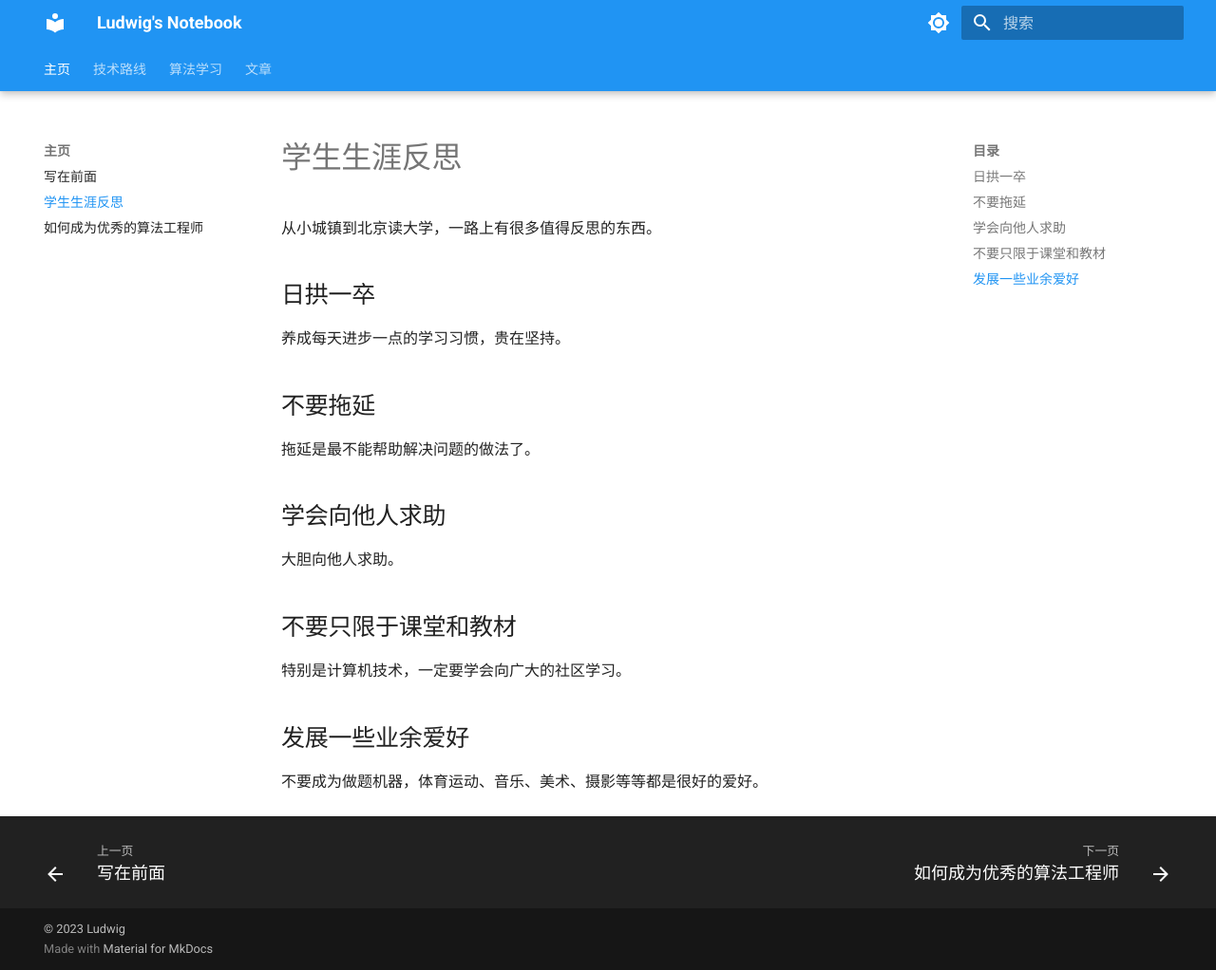
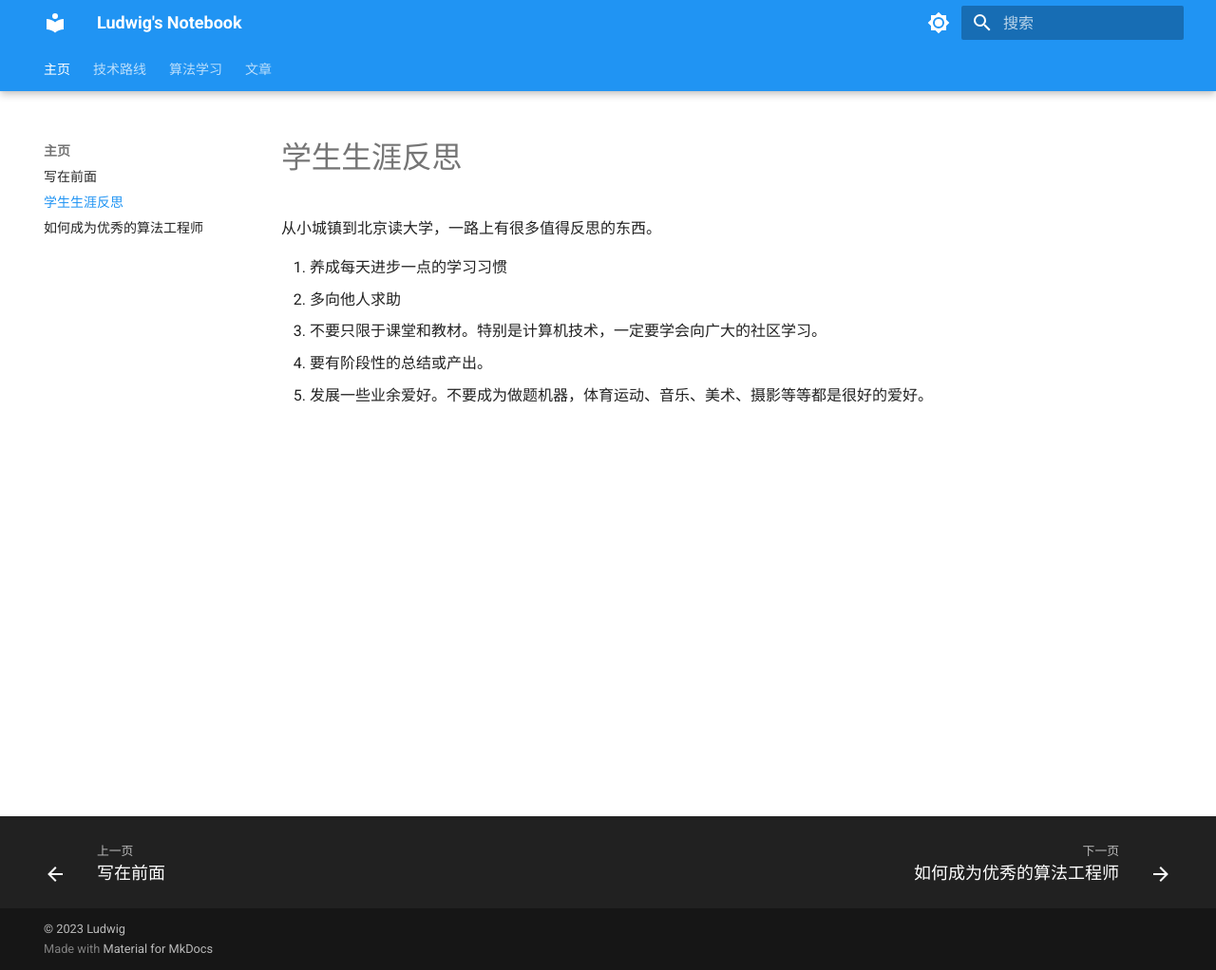
Before and after one commit to cs32963/Notebook, an MkDocs documentation site: the page built from docs/retrospect.md, in a window 1280 px wide and 1022 px high. Shown: the whole window at 95% size. Built offline with MkDocs 1.6.1 and Material for MkDocs 9.7.7, drawn with Linux system fonts in a browser that asks for light colours.

Commit message:
update retrospect

```diff
--- a/docs/retrospect.md
+++ b/docs/retrospect.md
@@ -2,22 +2,8 @@
 
 从小城镇到北京读大学，一路上有很多值得反思的东西。
 
-## 日拱一卒
-
-养成每天进步一点的学习习惯，贵在坚持。
-
-## 不要拖延
-
-拖延是最不能帮助解决问题的做法了。
-
-## 学会向他人求助
-
-大胆向他人求助。
-
-## 不要只限于课堂和教材
-
-特别是计算机技术，一定要学会向广大的社区学习。
-
-## 发展一些业余爱好
-
-不要成为做题机器，体育运动、音乐、美术、摄影等等都是很好的爱好。
+1. 养成每天进步一点的学习习惯
+2. 多向他人求助
+3. 不要只限于课堂和教材。特别是计算机技术，一定要学会向广大的社区学习。
+4. 要有阶段性的总结或产出。
+5. 发展一些业余爱好。不要成为做题机器，体育运动、音乐、美术、摄影等等都是很好的爱好。
```
